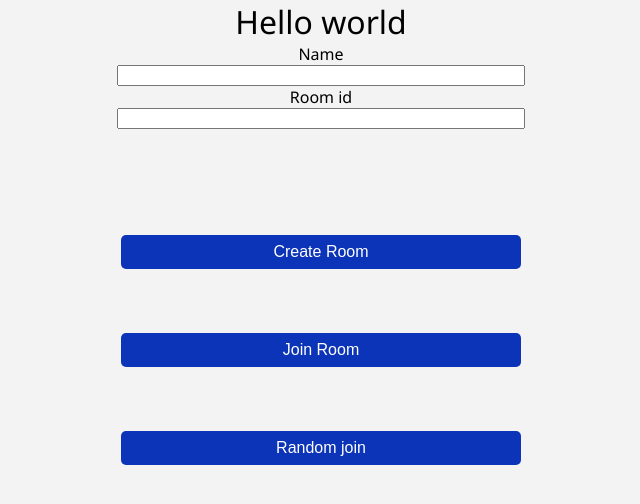
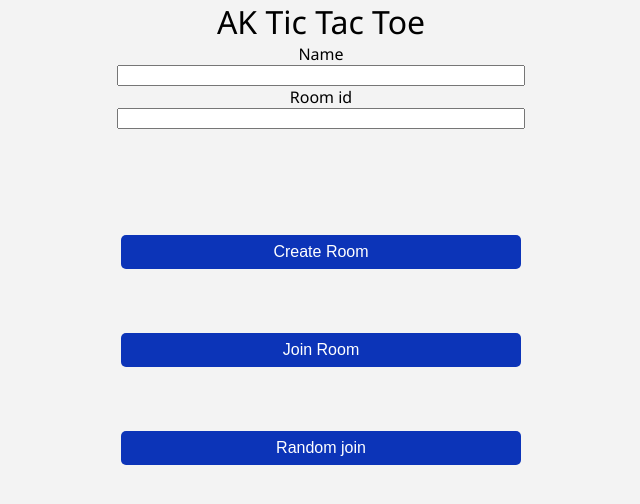
Before and after one commit to Abishekdeepak5/tictacteogame, a website: page index.html in a window 1280 px wide. Shown: the whole page, without its empty margins (319-959 px from the left). Drawn offline with nearby package versions, Linux system fonts and the light colour scheme; no server answers.

Commit message:
Update index.html

```diff
--- a/index.html
+++ b/index.html
@@ -149,7 +149,7 @@ input{
 </style>
 </head>
 <body>
-    <center style="font-size: 2em;">Hello world</center>
+    <center style="font-size: 2em;">AK Tic Tac Toe</center>
     <script src="https://cdnjs.cloudflare.com/ajax/libs/socket.io/4.7.2/socket.io.js" integrity="sha512-zoJXRvW2gC8Z0Xo3lBbao5+AS3g6YWr5ztKqaicua11xHo+AvE1b0lT9ODgrHTmNUxeCw0Ry4BGRYZfXu70weg==" crossorigin="anonymous" referrerpolicy="no-referrer"></script>
     <div class="Box">
     <label for="" style="text-align: start;">Name</label>
```
